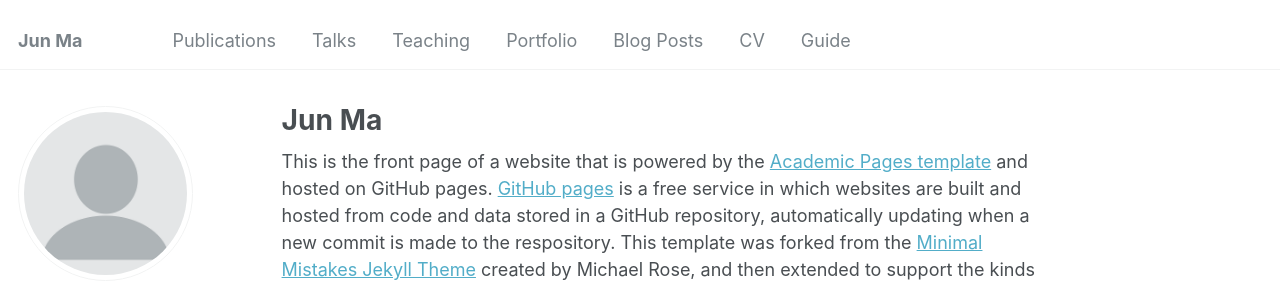
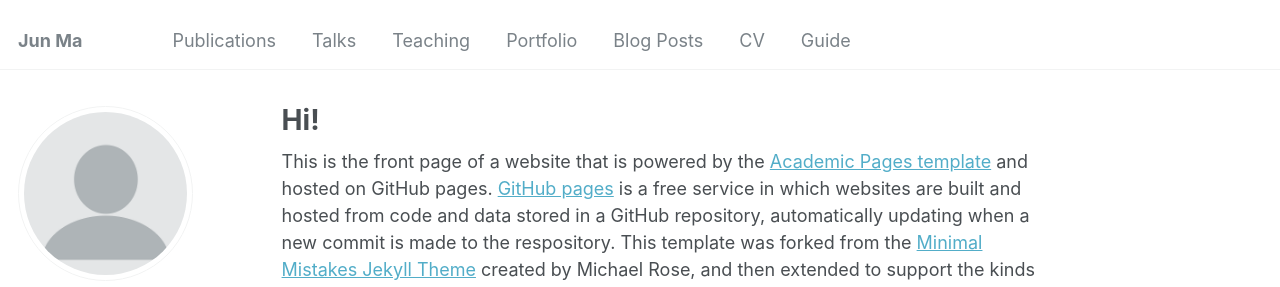
Before and after one commit to JayPritchet/JayPritchet, a Jekyll site: the page built from _pages/about.md, in a window 1280 px wide and 900 px high. Shown: the top 287 px of the window. Built offline with Jekyll 4.4.1, drawn with Linux system fonts in a browser that asks for light colours; some web fonts are replaced.

Commit message:
updated name

```diff
--- a/_pages/about.md
+++ b/_pages/about.md
@@ -1,6 +1,6 @@
 ---
 permalink: /
-title: "Jun Ma"
+title: "Hi!"
 author_profile: true
 redirect_from:
   - /about/
```
